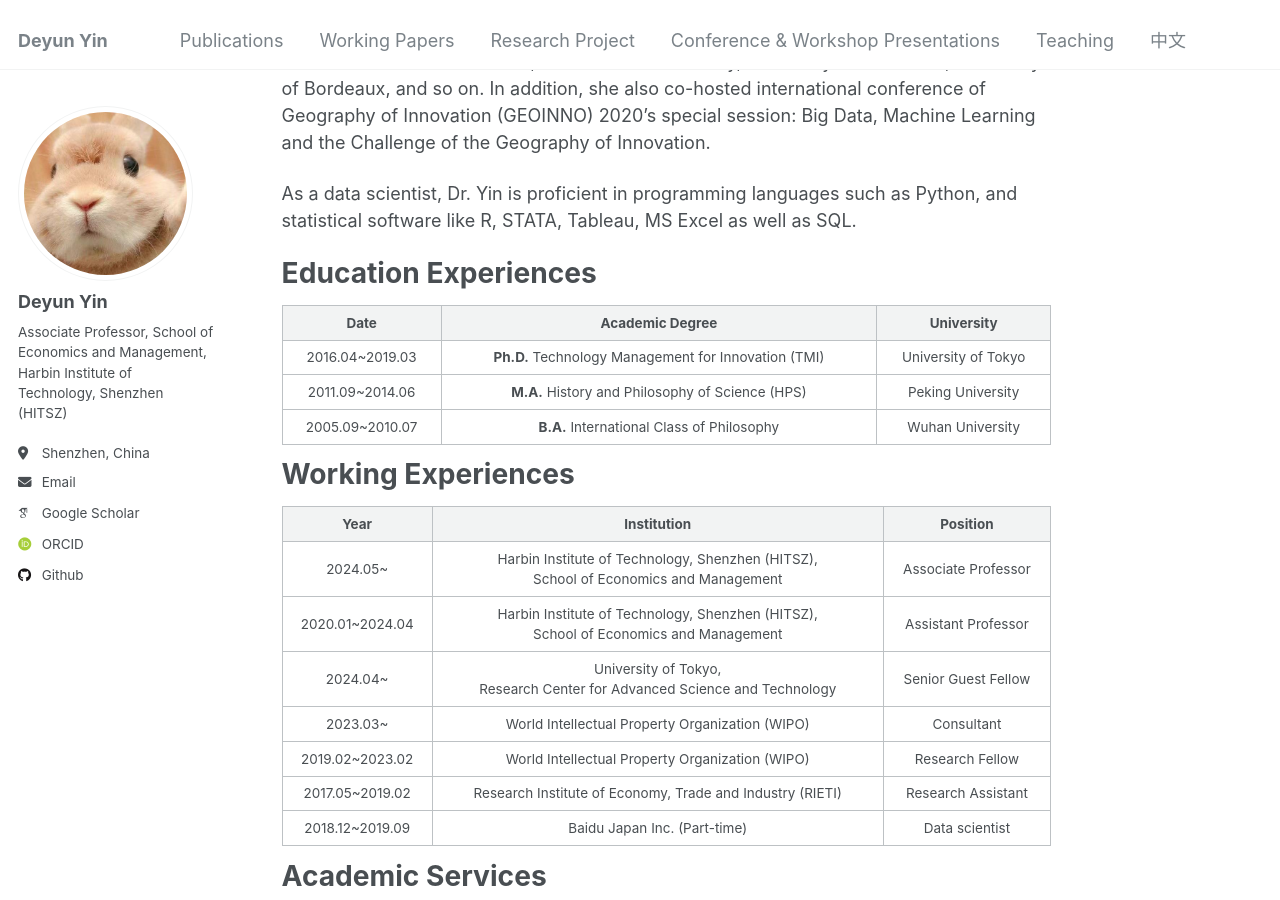
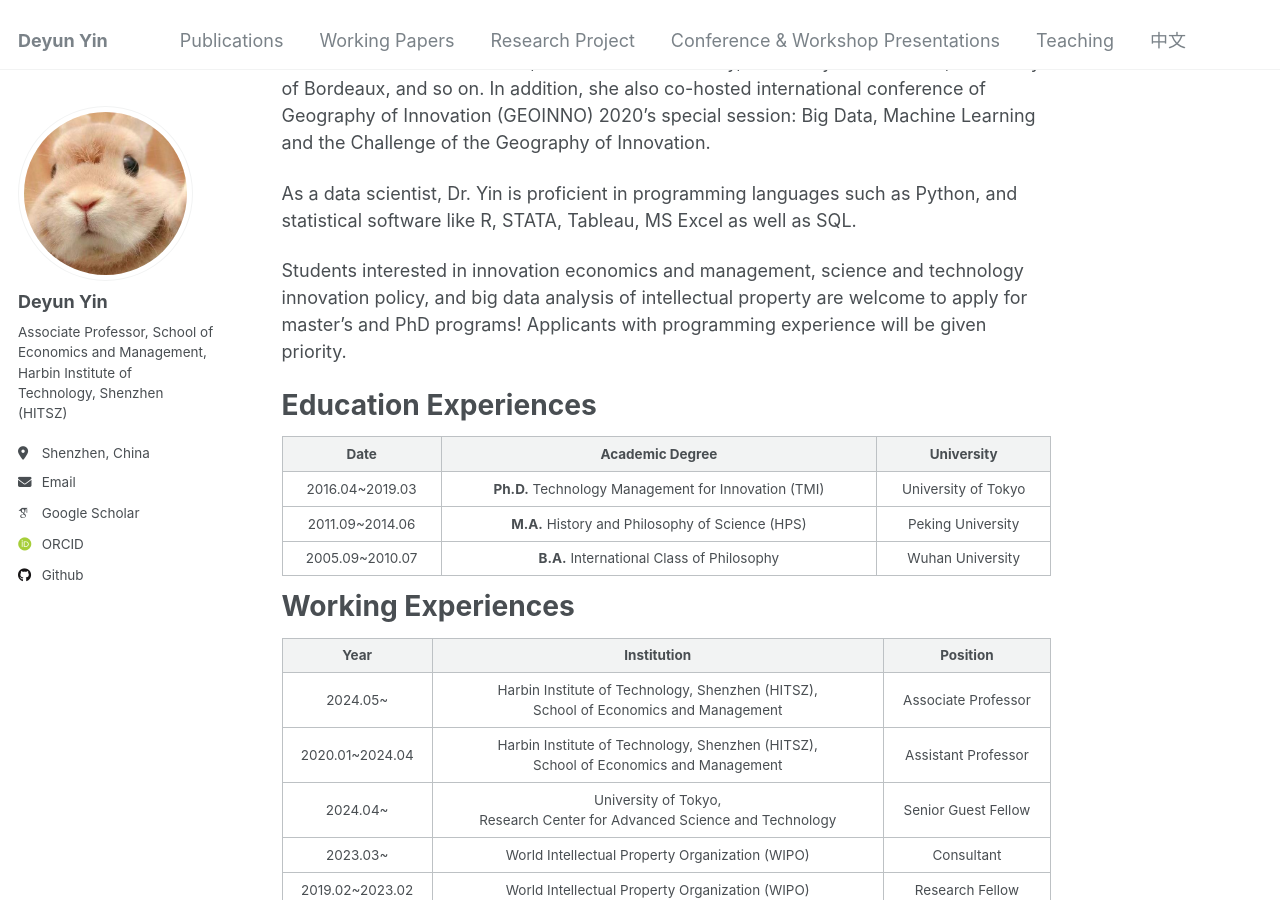
Before and after one commit to Winxpor/Winxpor.github.io, a Jekyll site: the page built from _pages/about.md, in a window 1280 px wide and 900 px high, scrolled down 845 px. Built offline with Jekyll 4.4.1, drawn with Linux system fonts in a browser that asks for light colours; some web fonts are replaced.

Commit message:
latetst version

```diff
--- a/_pages/about.md
+++ b/_pages/about.md
@@ -16,6 +16,8 @@ Dr. Yin was awarded as **Shenzhen’s Overseas High-Caliber Personnel of Shenzhe
 She was invited to give speeches at the National Bureau of Economic Research (NBER), OECD, The United States Patent and Trademark Office (USPTO), Ecole Polytechnique Fédérale de Lausanne (EPFL), Hitotsubashi University, University of Barcelona, University of Bordeaux, and so on. In addition, she also co-hosted international conference of Geography of Innovation (GEOINNO) 2020’s special session: Big Data, Machine Learning and the Challenge of the Geography of Innovation.
 
 As a data scientist, Dr. Yin is proficient in programming languages such as Python, and statistical software like R, STATA, Tableau, MS Excel as well as SQL.
+
+Students interested in innovation economics and management, science and technology innovation policy, and big data analysis of intellectual property are welcome to apply for master's and PhD programs! Applicants with programming experience will be given priority.
 
 
 
```
Also changed, not shown: _pages/cn_version.md (+1 -1 lines).
